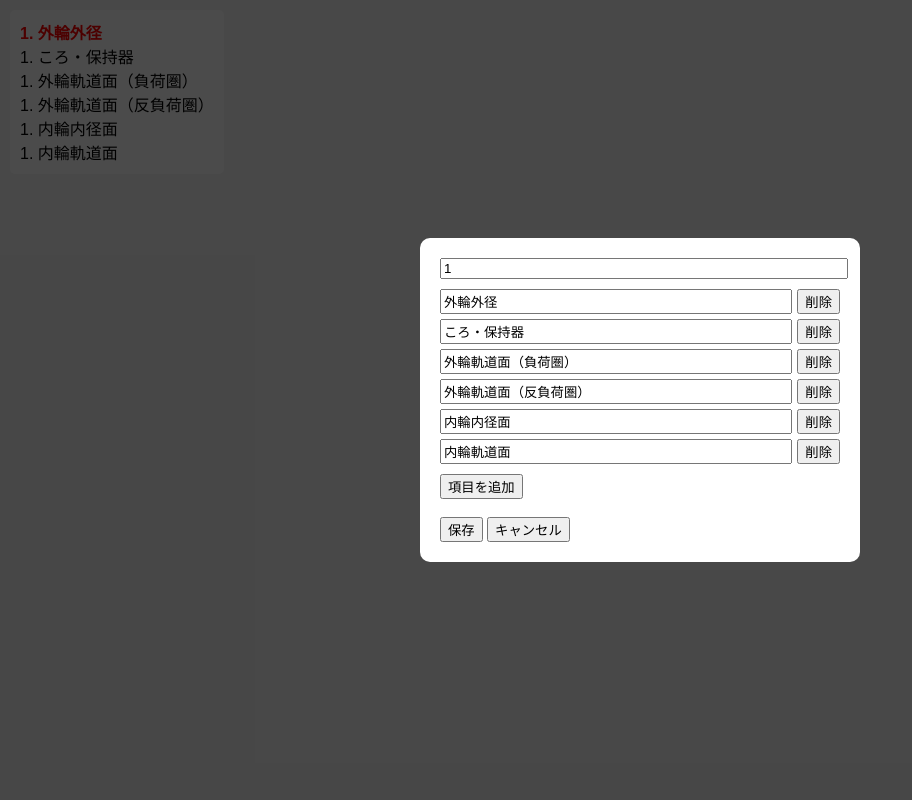
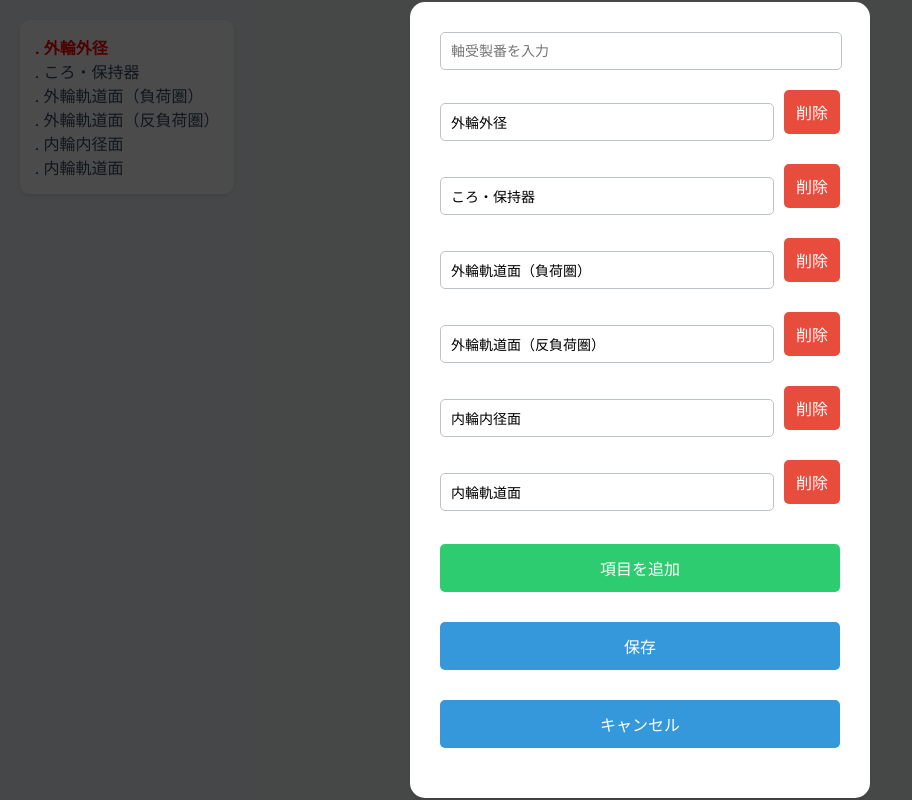
Before and after one commit to dondonp/dondon, a plain HTML site: page index.html in a window 1280 px wide. Both pictures are taken after a click on the button "リストを編集". Shown: the whole page, without its empty margins (0-912 px from the left). Drawn offline with Linux system fonts and the light colour scheme.

Commit message:
Add files via upload

```diff
--- a/index.html
+++ b/index.html
@@ -5,30 +5,57 @@
     <meta name="viewport" content="width=device-width, initial-scale=1.0">
     <title>軸受点検写真記録アプリ</title>
     <style>
+        :root {
+            --primary-color: #3498db;
+            --secondary-color: #2ecc71;
+            --background-color: #ecf0f1;
+            --text-color: #34495e;
+            --button-hover-color: #2980b9;
+        }
+
         body {
-            font-family: Arial, sans-serif;
+            font-family: 'Segoe UI', Tahoma, Geneva, Verdana, sans-serif;
             display: flex;
             flex-direction: column;
             align-items: center;
             justify-content: center;
-            height: 100vh;
+            min-height: 100vh;
             margin: 0;
-            background-color: #f0f0f0;
+            background-color: var(--background-color);
+            color: var(--text-color);
         }
-        #cameraButton, #editListButton, #saveButton {
-            font-size: 18px;
-            padding: 10px 20px;
+
+        button {
+            font-size: 16px;
+            padding: 12px 24px;
             margin-bottom: 20px;
+            background-color: var(--primary-color);
+            color: white;
+            border: none;
+            border-radius: 5px;
+            cursor: pointer;
+            transition: background-color 0.3s ease;
         }
+
+        button:hover {
+            background-color: var(--button-hover-color);
+        }
+
         #previewContainer {
             position: relative;
             max-width: 100%;
             max-height: 70vh;
+            box-shadow: 0 4px 6px rgba(0, 0, 0, 0.1);
+            border-radius: 10px;
+            overflow: hidden;
         }
+
         #previewImage {
             max-width: 100%;
             max-height: 70vh;
+            display: block;
         }
+
         #overlay {
             position: fixed;
             top: 0;
@@ -40,38 +67,82 @@
             justify-content: center;
             align-items: center;
             z-index: 1000;
+            overflow-y: auto;
         }
+
         #listEditor {
             background-color: white;
-            padding: 20px;
-            border-radius: 10px;
+            padding: 30px;
+            border-radius: 15px;
             width: 80%;
             max-width: 400px;
+            margin: 20px auto;
+            box-shadow: 0 4px 6px rgba(0, 0, 0, 0.1);
         }
+
         #nameList {
             position: fixed;
-            top: 10px;
-            left: 10px;
-            background-color: rgba(255,255,255,0.7);
+            top: 20px;
+            left: 20px;
+            background-color: rgba(255,255,255,0.9);
+            padding: 15px;
+            border-radius: 10px;
+            z-index: 100;
+            box-shadow: 0 2px 4px rgba(0, 0, 0, 0.1);
+        }
+
+        #commonNumberInput {
+            width: calc(100% - 20px);
             padding: 10px;
+            margin-bottom: 20px;
+            border: 1px solid #bdc3c7;
             border-radius: 5px;
-            z-index: 100;
+            font-size: 14px;
         }
-        #listItems {
-            width: 100%;
+
+        .listItem {
+            display: flex;
+            align-items: center;
             margin-bottom: 10px;
         }
-        .listItem {
-            display: flex;
-            margin-bottom: 5px;
-        }
+
         .listItem input {
             flex-grow: 1;
-            margin-right: 5px;
+            padding: 10px;
+            margin-right: 10px;
+            border: 1px solid #bdc3c7;
+            border-radius: 5px;
+            font-size: 14px;
         }
-        #commonNumberInput {
+
+        .removeItemButton {
+            background-color: #e74c3c;
+            color: white;
+            border: none;
+            border-radius: 5px;
+            padding: 10px 12px;
+            cursor: pointer;
+            transition: background-color 0.3s ease;
+            flex-shrink: 0;
+        }
+
+        .removeItemButton:hover {
+            background-color: #c0392b;
+        }
+
+        #addItemButton,
+        #saveListButton,
+        #cancelListButton {
             width: 100%;
-            margin-bottom: 10px;
+            margin-top: 10px;
+        }
+
+        #addItemButton {
+            background-color: var(--secondary-color);
+        }
+
+        #addItemButton:hover {
+            background-color: #27ae60;
         }
     </style>
     <link rel="manifest" href="manifest.json">
@@ -88,10 +159,9 @@
 
     <div id="overlay" style="display: none;">
         <div id="listEditor">
-            <input type="text" id="commonNumberInput" placeholder="共通のナンバーを入力">
+            <input type="text" id="commonNumberInput" placeholder="軸受製番を入力">
             <div id="listItems"></div>
             <button id="addItemButton">項目を追加</button>
-            <br><br>
             <button id="saveListButton">保存</button>
             <button id="cancelListButton">キャンセル</button>
         </div>
@@ -112,12 +182,12 @@
         const saveButton = document.getElementById('saveButton');
 
         let customList = [
-            { number: '1', text: '外輪外径' },
-            { number: '1', text: 'ころ・保持器' },
-            { number: '1', text: '外輪軌道面（負荷圏）' },
-            { number: '1', text: '外輪軌道面（反負荷圏）' },
-            { number: '1', text: '内輪内径面' },
-            { number: '1', text: '内輪軌道面' },
+            { number: '', text: '外輪外径' },
+            { number: '', text: 'ころ・保持器' },
+            { number: '', text: '外輪軌道面（負荷圏）' },
+            { number: '', text: '外輪軌道面（反負荷圏）' },
+            { number: '', text: '内輪内径面' },
+            { number: '', text: '内輪軌道面' },
         ];
         let currentIndex = 0;
 
@@ -248,6 +318,6 @@
             });
           });
         }
-      </script>
+    </script>
 </body>
 </html>
```
